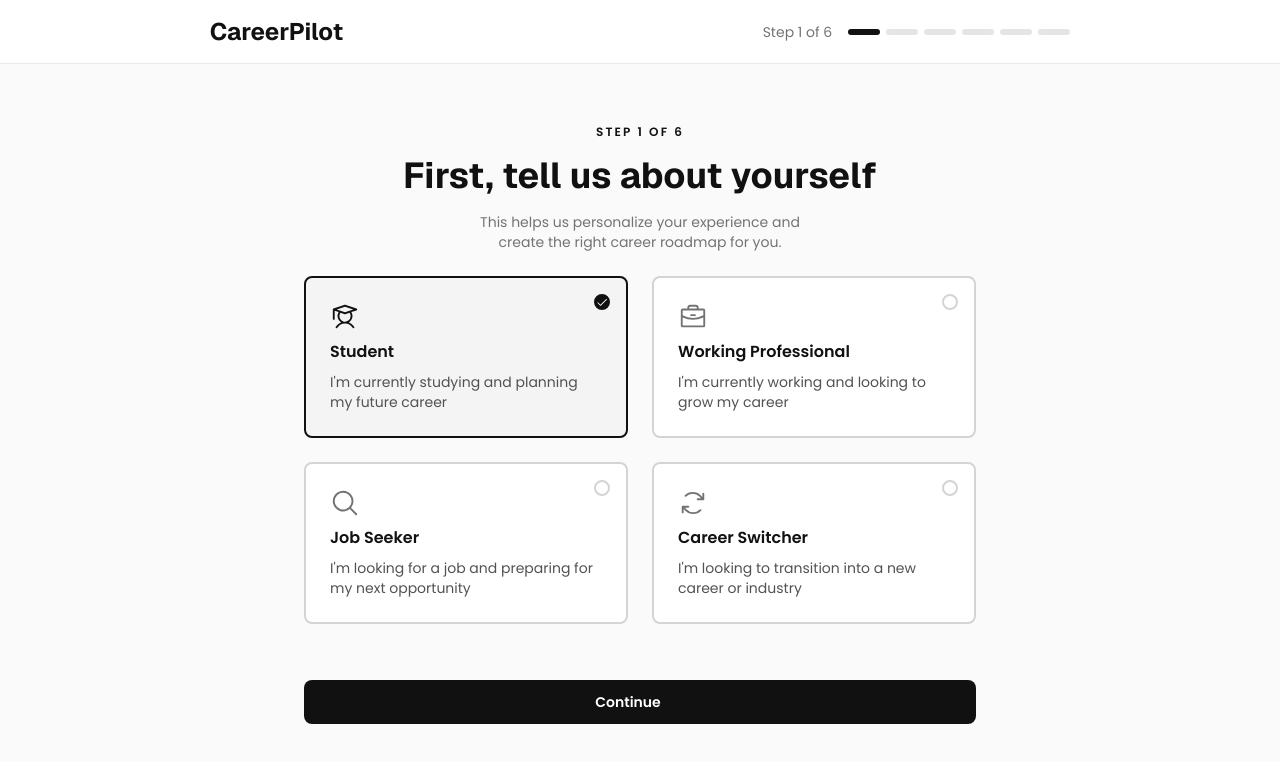
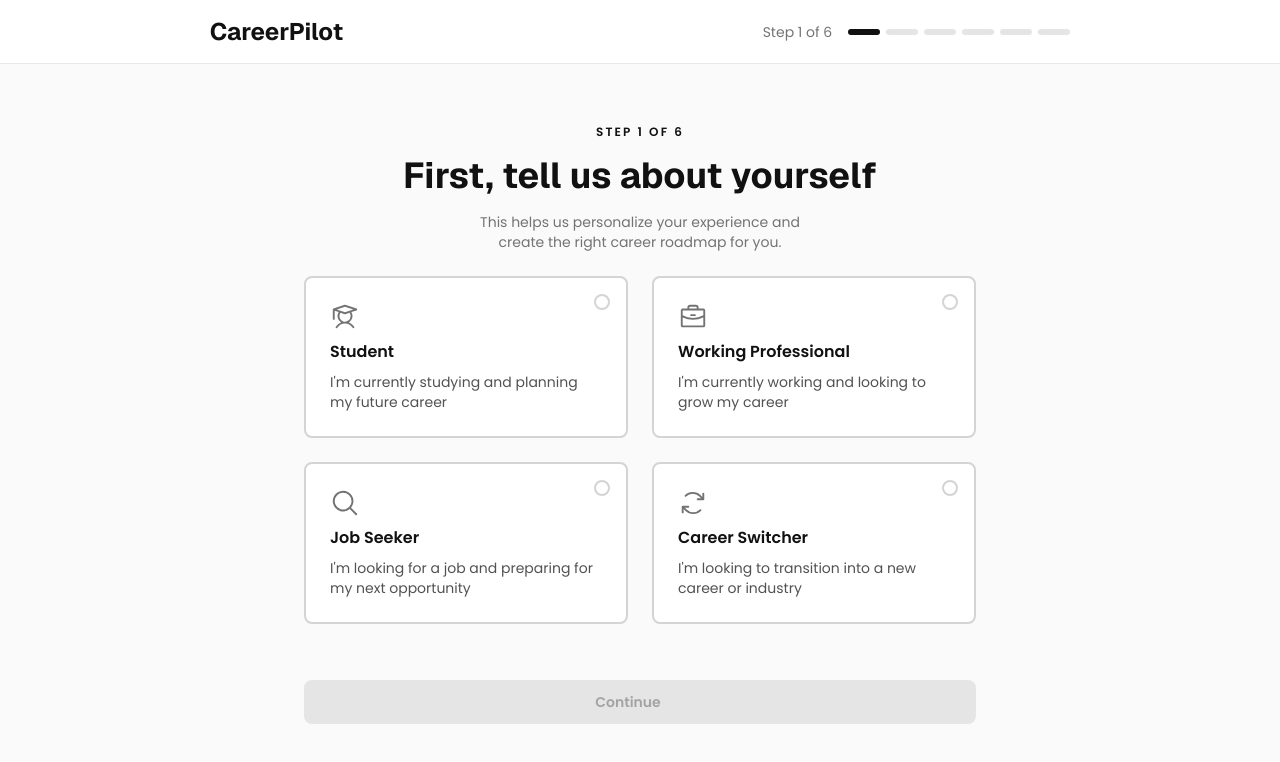
Before and after one commit to Rahul-Vashistt/careerpilot, a Next.js app: page /onboarding in a window 1280 px wide. Shown: the top 762 px of the page. Built offline with nearby package versions, Linux system fonts and the light colour scheme.

Commit message:
onBoarding State add

```diff
--- a/app/onboarding/page.tsx
+++ b/app/onboarding/page.tsx
@@ -9,8 +9,25 @@
 import TimeStep from "@/components/onBoarding/step5/TimeStep";
 import TimelineStep from "@/components/onBoarding/step6/TimelineStep";
 
+export type onBoardingProps = {
+  occupation: string | null;
+  careerGoal: string | null;
+  skills: string[];
+  mainGoal: string | null;
+  weeklyTime: string | null;
+  timeline: string | null;
+};
+
 export default function OnBoarding() {
   const [currentStep, setCurrentStep] = useState(1);
+  const [onBoardingData, setOnBoardingData] = useState<onBoardingProps>({
+    occupation: null,
+    careerGoal: null,
+    skills: [],
+    mainGoal: null,
+    weeklyTime: null,
+    timeline: null,
+  });
 
   return (
     <div className="flex min-h-screen flex-col">
@@ -18,7 +35,13 @@
 
       <main className="flex-1">
         {currentStep === 1 && (
-          <OccupationStep onNext={() => setCurrentStep(2)} />
+          <OccupationStep
+            occupation={onBoardingData.occupation}
+            setOccupation={(occupation) =>
+              setOnBoardingData((prev) => ({ ...prev, occupation }))
+            }
+            onNext={() => setCurrentStep(2)}
+          />
         )}
 
         {currentStep === 2 && (
--- a/components/onBoarding/StepNavigation.tsx
+++ b/components/onBoarding/StepNavigation.tsx
@@ -4,12 +4,14 @@
   onNext: () => void;
   onBack?: () => void;
   disabled?: boolean;
+  nextLabel?: string;
 };
 
 export default function StepNavigation({
   onNext,
   onBack,
   disabled = false,
+  nextLabel = "Continue",
 }: Props) {
   return (
     <div className="mt-8 flex w-full items-center justify-between gap-8">
@@ -35,7 +37,7 @@
         onClick={onNext}
         className="group flex cursor-pointer items-center justify-center rounded-lg bg-primary px-8 py-3 text-sm font-semibold text-primary-foreground transition-all duration-300 hover:bg-primary-hover disabled:cursor-not-allowed disabled:bg-disabled disabled:text-disabled-foreground"
       >
-        Continue
+        {nextLabel}
 
         <span className="flex w-0 overflow-hidden opacity-0 transition-all duration-300 ease-out group-hover:ml-2 group-hover:w-4 group-hover:opacity-100">
           <FiArrowRight className="shrink-0" />
--- a/components/onBoarding/step1/OccupationStep.tsx
+++ b/components/onBoarding/step1/OccupationStep.tsx
@@ -5,16 +5,21 @@
 import { occupationOptions } from "./occuptationOptions";
 import { FiArrowRight } from "react-icons/fi";
 
+import type { onBoardingProps } from "@/app/onboarding/page";
+
 import StepHeader from "../StepHeader";
 
 type Props = {
   onNext: () => void;
+  occupation: onBoardingProps["occupation"];
+  setOccupation: (occupation: string | null) => void;
 };
 
-export default function OccupationStep({ onNext }: Props) {
-  const [selectedOccupation, setSelectedOccupation] = useState<string | null>(
-    "Student",
-  );
+export default function OccupationStep({
+  onNext,
+  occupation,
+  setOccupation,
+}: Props) {
   return (
     <div className="flex min-h-[90vh] items-center justify-center p-8 sm:p-0">
       <div className="flex w-full max-w-2xl flex-col items-center gap-6">
@@ -33,13 +38,13 @@
         <div className="grid w-full grid-cols-1 gap-6 sm:grid-cols-2">
           {occupationOptions.map((career) => {
             const Icon = career.icon;
-            const isSelected = selectedOccupation === career.title;
+            const isSelected = occupation === career.title;
 
             return (
               <button
                 key={career.title}
                 type="button"
-                onClick={() => setSelectedOccupation(career.title)}
+                onClick={() => setOccupation(career.title)}
                 className={`relative flex flex-col space-y-2 rounded-lg border-2 p-6 text-left cursor-pointer transition ${
                   isSelected
                     ? "border-primary bg-surface-muted"
@@ -79,7 +84,7 @@
         <div className="mt-8 flex w-full justify-center gap-8 ">
           <button
             type="button"
-            disabled={!selectedOccupation}
+            disabled={!occupation}
             onClick={onNext}
             className="group flex w-full items-center justify-center gap-2 rounded-lg bg-primary py-3 text-sm font-semibold text-primary-foreground transition-all duration-300 hover:bg-primary-hover disabled:cursor-not-allowed disabled:bg-disabled disabled:text-disabled-foreground cursor-pointer"
           >
--- a/components/onBoarding/step3/SkillsStep.tsx
+++ b/components/onBoarding/step3/SkillsStep.tsx
@@ -249,8 +249,11 @@
           You can always add or swap these later in settings.
         </p>
 
-        <StepNavigation onNext={onNext} onBack={onBack}/>
-
+        <StepNavigation
+          onNext={onNext}
+          onBack={onBack}
+          nextLabel={selectedSkills.length === 0 ? "Skip" : "Continue"}
+        />
       </div>
     </div>
   );
--- a/components/onBoarding/step4/GoalStep.tsx
+++ b/components/onBoarding/step4/GoalStep.tsx
@@ -13,14 +13,15 @@
 };
 
 export default function GoalStep({ onNext, onBack }: Props) {
-  const [selectedGoal, setSelectedGoal] = useState<string | null>(
-    "",
-  );
+  const [selectedGoal, setSelectedGoal] = useState<string | null>("");
+
+  const handleSelectGoal = (goal: string) => {
+    setSelectedGoal((prev) => (prev === goal ? "" : goal));
+  };
 
   return (
     <div className="flex min-h-[90vh] items-center justify-center p-8 sm:p-0">
       <div className="flex w-full max-w-4xl flex-col items-center gap-6">
-
         <StepHeader
           currentStep={4}
           title="What's your main goal?"
@@ -38,7 +39,7 @@
               <button
                 key={goal.title}
                 type="button"
-                onClick={() => setSelectedGoal(goal.title)}
+                onClick={() => handleSelectGoal(goal.title)}
                 className={`relative flex min-h-41.25 flex-col space-y-3 rounded-lg border-2 p-6 text-left cursor-pointer transition ${
                   isSelected
                     ? "border-primary bg-surface-muted"
@@ -80,7 +81,11 @@
         </div>
 
         {/* Buttons */}
-        <StepNavigation onNext={onNext} onBack={onBack}/>
+        <StepNavigation
+          onNext={onNext}
+          onBack={onBack}
+          nextLabel={selectedGoal ? "Continue" : "Skip"}
+        />
       </div>
     </div>
   );
--- a/components/onBoarding/step5/TimeStep.tsx
+++ b/components/onBoarding/step5/TimeStep.tsx
@@ -13,7 +13,11 @@
 };
 
 export default function TimeStep({ onNext, onBack }: Props) {
-  const [selectedTime, setSelectedTime] = useState<string | null>("4–7 hrs/week");
+  const [selectedTime, setSelectedTime] = useState<string | null>("");
+
+  const handleSelectedTime = (time : string)=>{
+    setSelectedTime((prev) => (prev === time ? "" : time))
+  }
 
   return (
     <div className="flex min-h-[90vh] items-center justify-center p-8 sm:p-0">
@@ -40,7 +44,7 @@
               <button
                 key={time.title}
                 type="button"
-                onClick={() => setSelectedTime(time.title)}
+                onClick={() => handleSelectedTime(time.title)}
                 className={`relative flex min-h-33 flex-col space-y-3 rounded-lg border-2 p-5 text-left cursor-pointer transition ${
                   isSelected
                     ? "border-primary bg-surface-muted"
@@ -70,7 +74,6 @@
                   }
                 />
 
-                {/* Content */}
                 <div className="space-y-1">
                   <h2 className="font-semibold text-text-primary">
                     {time.title}
@@ -89,7 +92,7 @@
         <StepNavigation
           onNext={onNext}
           onBack={onBack}
-          disabled={!selectedTime}
+          nextLabel={selectedTime ? "Continue" : "Skip"}
         />
       </div>
     </div>
--- a/components/onBoarding/step6/TimelineStep.tsx
+++ b/components/onBoarding/step6/TimelineStep.tsx
@@ -49,7 +49,6 @@
                     : "border-border bg-surface hover:border-border-hover hover:bg-surface-hover"
                 }`}
               >
-
                 <div
                   className={`absolute right-4 top-4 flex h-4 w-4 items-center justify-center rounded-full border-2 ${
                     isSelected
@@ -58,18 +57,13 @@
                   }`}
                 >
                   {isSelected && (
-                    <PiCheck
-                      size={10}
-                      className="text-primary-foreground"
-                    />
+                    <PiCheck size={10} className="text-primary-foreground" />
                   )}
                 </div>
 
                 <Icon
                   size={24}
-                  className={
-                    isSelected ? "text-text-primary" : "text-muted"
-                  }
+                  className={isSelected ? "text-text-primary" : "text-muted"}
                 />
 
                 <div className="space-y-1">
@@ -91,6 +85,7 @@
           onNext={onNext}
           onBack={onBack}
           disabled={!selectedTimeline}
+          nextLabel="Submit"
         />
       </div>
     </div>
```
